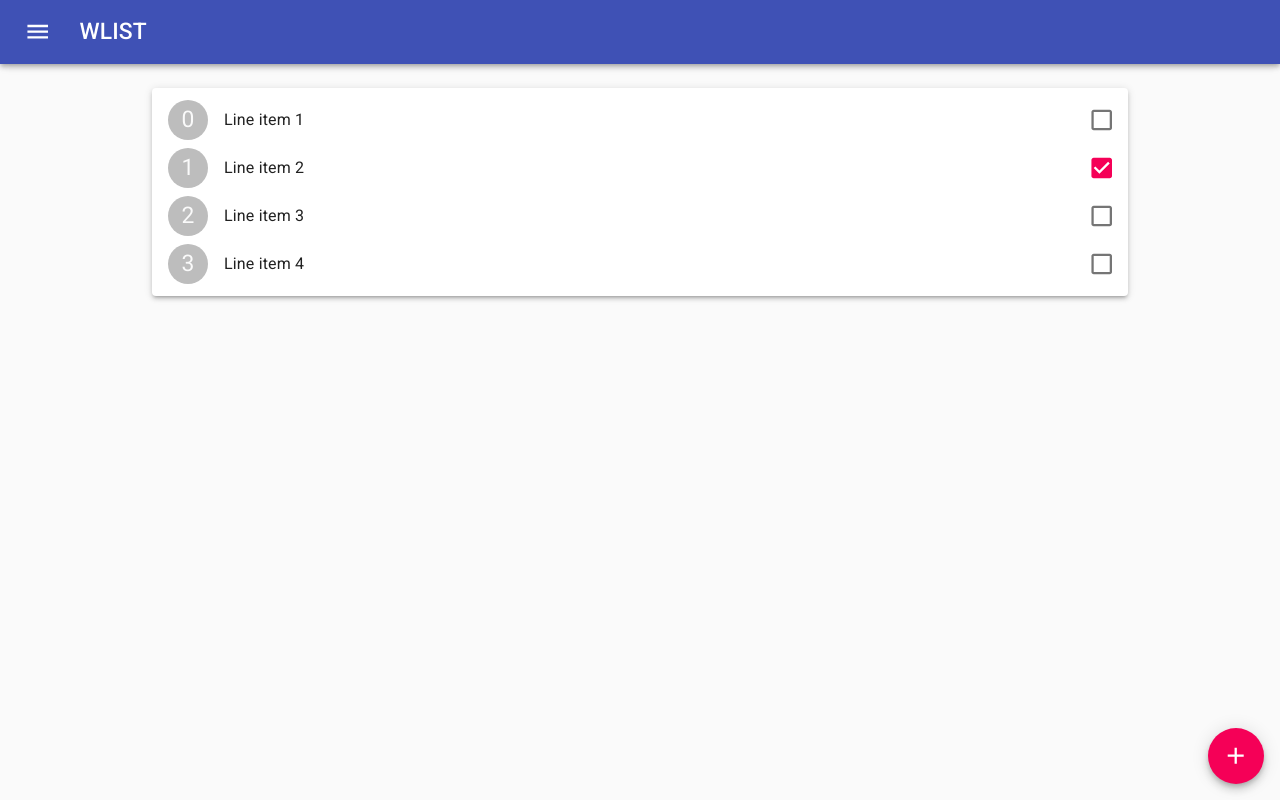
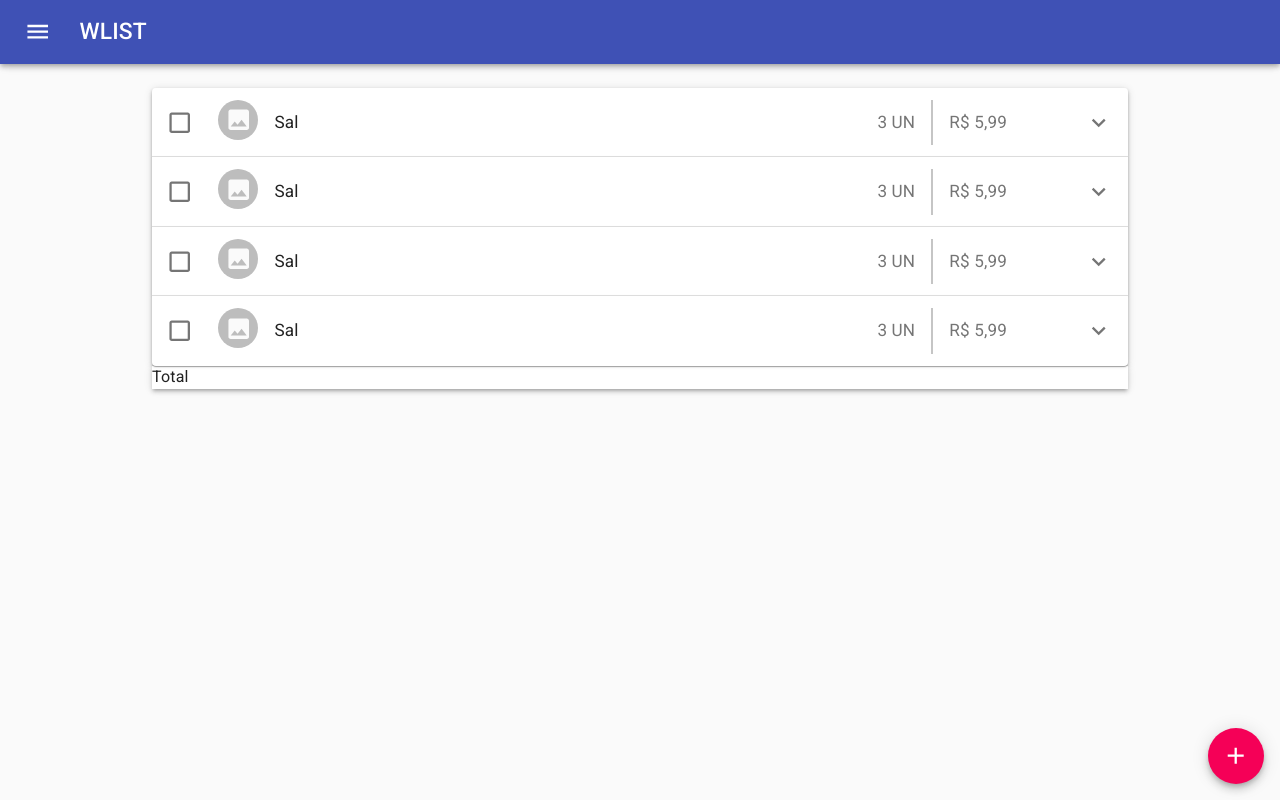
Before and after one commit to walternascimentobarroso/list, a Next.js app: page /list in a window 1280 px wide. Built offline with nearby package versions, Linux system fonts and the light colour scheme.

Commit message:
[ADJUST] New changes for list

```diff
--- a/src/pages/list/index.tsx
+++ b/src/pages/list/index.tsx
@@ -1,12 +1,14 @@
-import React from 'react';
 import { makeStyles } from '@material-ui/core/styles';
 import {
-  List,
-  ListItem,
-  ListItemSecondaryAction,
-  ListItemText,
+  Accordion,
+  AccordionSummary,
+  AccordionDetails,
+  Button,
+  Checkbox,
+  FormControlLabel,
+  Typography,
+  Divider,
   ListItemAvatar,
-  Checkbox,
   Avatar,
   Paper,
   Container,
@@ -14,6 +16,10 @@ import {
   Tooltip,
 } from '@material-ui/core';
 import { Add } from '@material-ui/icons';
+import ExpandMoreIcon from '@material-ui/icons/ExpandMore';
+import DeleteIcon from '@material-ui/icons/Delete';
+import EditIcon from '@material-ui/icons/Edit';
+import ImageIcon from '@material-ui/icons/Image';
 import LayoutWithMenu from '../../components/layout/LayoutWithMenu/LayoutWithMenu';
 
 const useStyles = makeStyles((theme) => ({
@@ -22,53 +28,90 @@ const useStyles = makeStyles((theme) => ({
     bottom: theme.spacing(2),
     right: theme.spacing(2),
   },
+  divider: {
+    border: `1px solid ${theme.palette.divider}`,
+    margin: '0 1rem',
+  },
+  heading: {
+    fontSize: theme.typography.pxToRem(15),
+    flexBasis: '66.66%',
+    flexShrink: 0,
+    display: 'flex',
+    alignItems: 'center',
+  },
+  secondaryHeading: {
+    fontSize: theme.typography.pxToRem(15),
+    color: theme.palette.text.secondary,
+    display: 'flex',
+    alignItems: 'center',
+  },
 }));
 export default function CheckboxListSecondary() {
-  const [checked, setChecked] = React.useState([1]);
-
-  const handleToggle = (value: number) => () => {
-    const currentIndex = checked.indexOf(value);
-    const newChecked = [...checked];
-
-    if (currentIndex === -1) {
-      newChecked.push(value);
-    } else {
-      newChecked.splice(currentIndex, 1);
-    }
-
-    setChecked(newChecked);
-  };
-
   const classes = useStyles();
 
   return (
     <LayoutWithMenu>
       <Container>
         <Paper elevation={3}>
-          <List dense>
-            {[0, 1, 2, 3].map((value) => {
-              const labelId = `checkbox-list-secondary-label-${value}`;
-              return (
-                <ListItem key={value} button>
+          {[0, 1, 2, 3].map((value) => {
+            return (
+              <Accordion key={value}>
+                <AccordionSummary
+                  expandIcon={<ExpandMoreIcon />}
+                  aria-label="Expand"
+                  aria-controls={`additional-${value}-content`}
+                  id={`additional-${value}-header`}
+                >
+                  <FormControlLabel
+                    aria-label="Acknowledge"
+                    onClick={(event) => event.stopPropagation()}
+                    onFocus={(event) => event.stopPropagation()}
+                    control={<Checkbox />}
+                    label=""
+                  />
                   <ListItemAvatar>
-                    <Avatar alt={`Avatar n°${value + 1}`}>{value}</Avatar>
+                    <Avatar>
+                      <ImageIcon />
+                    </Avatar>
                   </ListItemAvatar>
-                  <ListItemText
-                    id={labelId}
-                    primary={`Line item ${value + 1}`}
+                  <Typography className={classes.heading}>Sal</Typography>
+                  <Typography className={classes.secondaryHeading}>
+                    3 UN
+                  </Typography>
+                  <Divider
+                    orientation="vertical"
+                    flexItem
+                    className={classes.divider}
                   />
-                  <ListItemSecondaryAction>
-                    <Checkbox
-                      edge="end"
-                      onChange={handleToggle(value)}
-                      checked={checked.indexOf(value) !== -1}
-                      inputProps={{ 'aria-labelledby': labelId }}
-                    />
-                  </ListItemSecondaryAction>
-                </ListItem>
-              );
-            })}
-          </List>
+                  <Typography className={classes.secondaryHeading}>
+                    R$ 5,99
+                  </Typography>
+                </AccordionSummary>
+                <AccordionDetails>
+                  <Typography color="textSecondary">
+                    <Button
+                      variant="outlined"
+                      color="primary"
+                      startIcon={<EditIcon />}
+                    >
+                      Editar
+                    </Button>
+                    <Button
+                      variant="outlined"
+                      color="secondary"
+                      startIcon={<DeleteIcon />}
+                    >
+                      Remover
+                    </Button>
+                  </Typography>
+                </AccordionDetails>
+              </Accordion>
+            );
+          })}
+        </Paper>
+
+        <Paper elevation={3} square>
+          Total
         </Paper>
       </Container>
 
```
